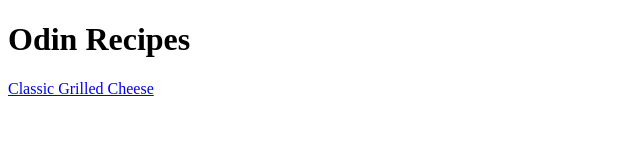
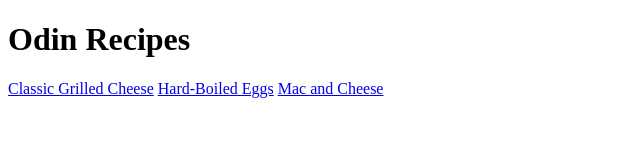
Before and after one commit to TheCodeMonke/Odin-Recipes, a plain HTML site: page index.html in a window 1280 px wide. Shown: the whole page, without its empty margins (0-640 px from the left). Drawn offline with Linux system fonts and the light colour scheme.

Commit message:
Update index.html recipe links
Added two more recipe links

```diff
--- a/index.html
+++ b/index.html
@@ -8,5 +8,7 @@
 <body>
     <h1>Odin Recipes</h1>
     <a href="./recipes/classic_grilled_cheese.html">Classic Grilled Cheese</a>
+    <a href="./recipes/hard_boiled_eggs.html">Hard-Boiled Eggs</a>
+    <a href="./recipes/mac_and_cheese.html">Mac and Cheese</a>
 </body>
 </html>
```
